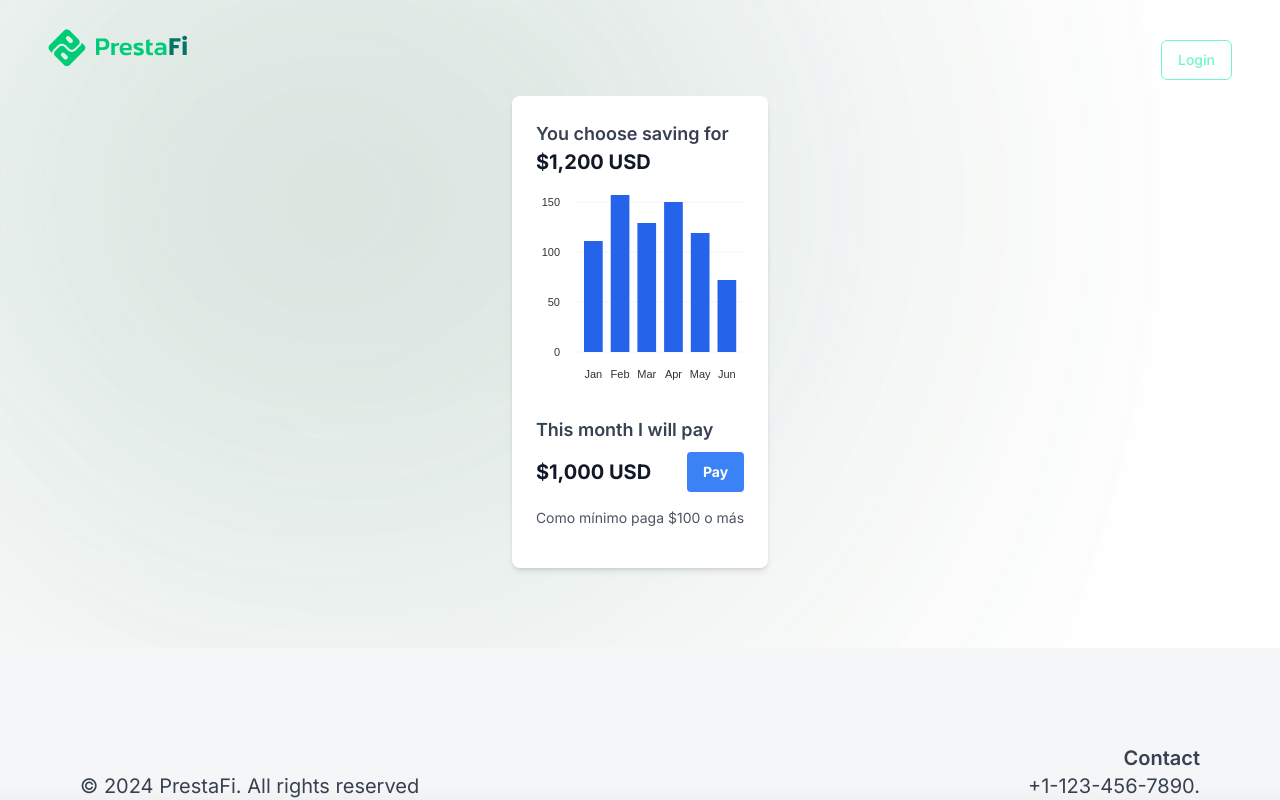
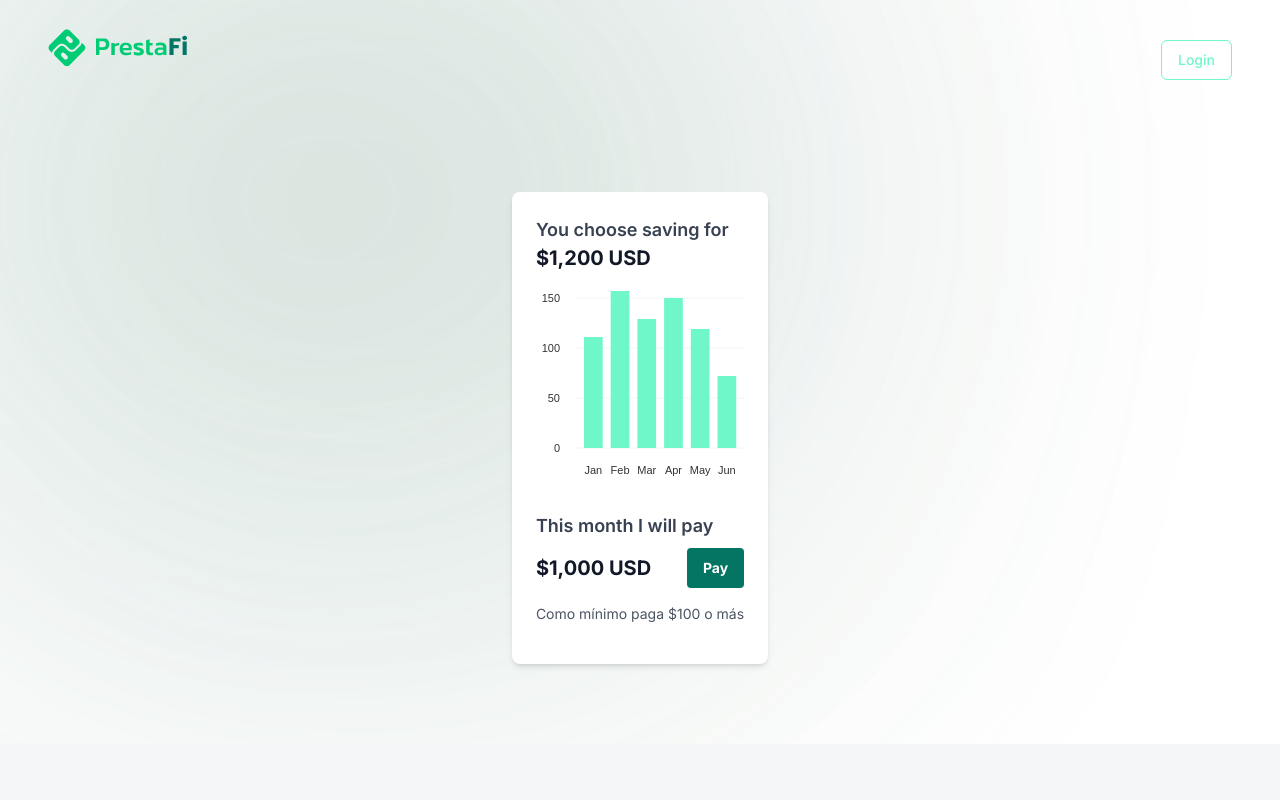
Before and after one commit to JulioMCruz/PrestaFi, a Next.js app in the folder PrestaFi-App/: page /payments in a window 1280 px wide. Shown: the top 800 px of the page. Built offline with nearby package versions, Linux system fonts and the light colour scheme; what @creit.tech/stellar-wallets-kit would draw is missing.

Commit message:
Update payment page

```diff
--- a/PrestaFi-App/components/Header.tsx
+++ b/PrestaFi-App/components/Header.tsx
@@ -55,17 +55,17 @@ export default function HeaderComponent() {
     <header className="absolute top-0 left-0 right-0 flex justify-between items-center p-4">
           <Link href="/" className="ml-8">
             {/* <h1 className="text-5xl ml-8">PrestaFi</h1> */}
-            <PrestaFiLogo className="h-12 w-12 mb-4" />
+            <PrestaFiLogo className="h-18 w-18 mb-4" />
           </Link>
           { stellarWalletAddress && (
           <nav className="hidden md:flex mt-6">
-            <Link className="text-gray-300 hover:text-white text-2xl mx-4" href="/">
+            <Link className="text-gray-300 hover:text-white text-xl mx-4" href="/">
               Home
             </Link>
-            <Link className="text-gray-300 hover:text-white text-2xl mx-4" href="/saving">
+            <Link className="text-gray-300 hover:text-white text-xl mx-4" href="/saving">
               Save
             </Link>
-            <Link className="text-gray-300 hover:text-white text-2xl mx-4" href="/payments">
+            <Link className="text-gray-300 hover:text-white text-xl mx-4" href="/payments">
               Investment
             </Link>
           </nav>
--- a/PrestaFi-App/components/Payment.tsx
+++ b/PrestaFi-App/components/Payment.tsx
@@ -5,7 +5,7 @@ import { JSX, ClassAttributes, HTMLAttributes } from "react"
 
 export default function PaymentComponent() {
   return (
-    <div className="max-w-lg mx-auto p-6 bg-white rounded-lg shadow-md">
+    <div className="max-w-lg mx-auto p-6 bg-white rounded-lg shadow-md mt-24">
       <div className="mb-4">
         <h2 className="text-lg font-semibold text-gray-700">You choose saving for</h2>
         <p className="text-xl font-bold text-gray-900">$1,200 USD</p>
@@ -17,7 +17,7 @@ export default function PaymentComponent() {
         <h3 className="text-lg font-semibold text-gray-700">This month I will pay</h3>
         <div className="flex justify-between items-center mt-2">
           <span className="text-xl font-bold text-gray-900">$1,000 USD</span>
-          <Button className="bg-blue-500 hover:bg-blue-700 text-white font-bold py-2 px-4 rounded">Pay</Button>
+          <Button className="bg-[#047463] hover:bg-[#047463] text-white font-bold py-2 px-4 rounded">Pay</Button>
         </div>
       </div>
       <div className="mb-4">
@@ -43,7 +43,7 @@ function BarChart(props: JSX.IntrinsicAttributes & ClassAttributes<HTMLDivElemen
         indexBy="name"
         margin={{ top: 0, right: 0, bottom: 40, left: 40 }}
         padding={0.3}
-        colors={["#2563eb"]}
+        colors={["#70f7c9"]}
         axisBottom={{
           tickSize: 0,
           tickPadding: 16,
```
